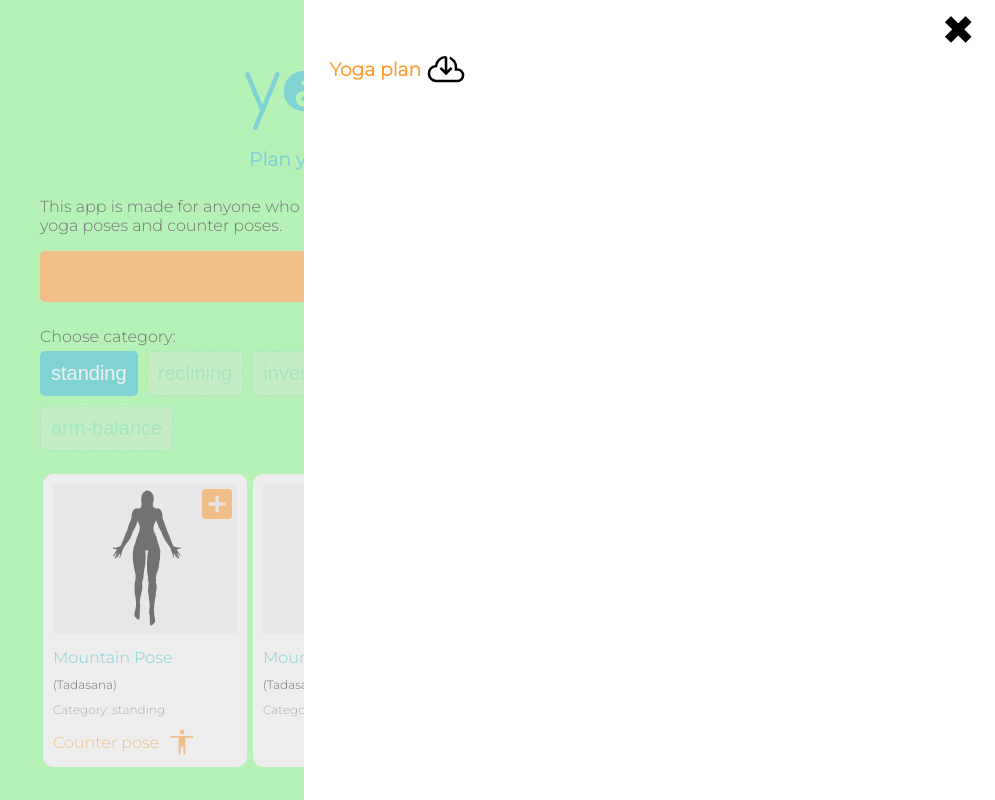
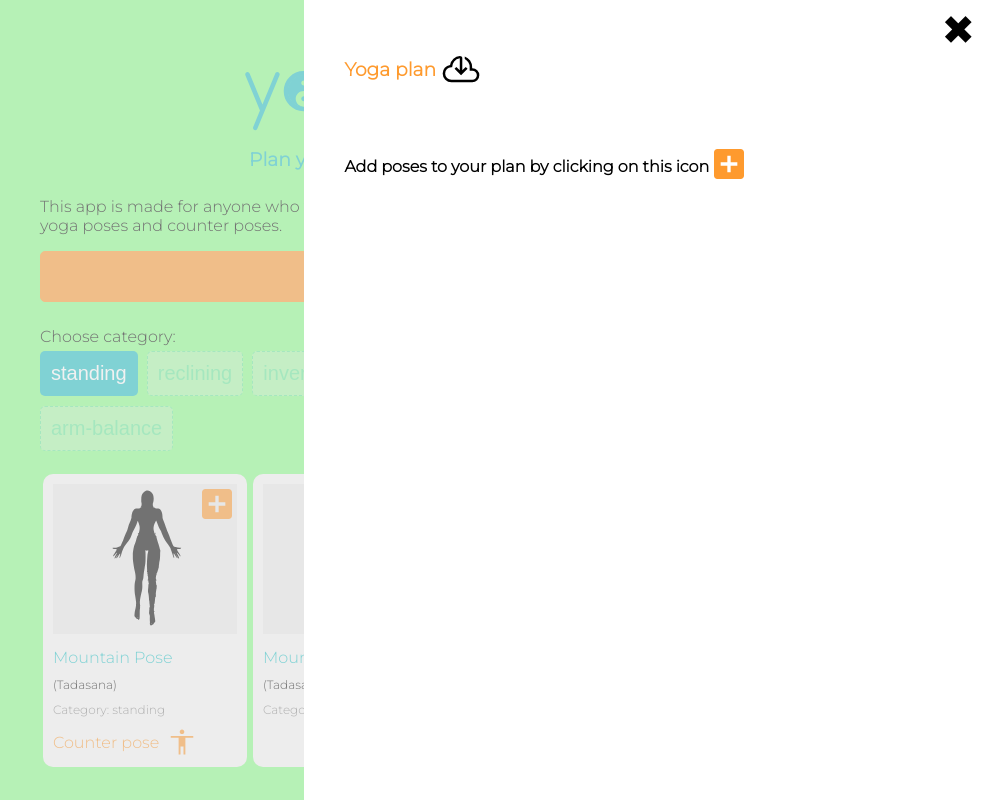
Before and after one commit to fromzerotoheroquest/Yoga-App, a plain HTML site: page index.html in a window 1280 px wide. Both pictures are taken after a click on the button "Plan". Shown: the whole page, without its empty margins (285-1280 px from the left). Drawn offline with nearby package versions, Linux system fonts and the light colour scheme.

Commit message:
Plan interface ok

```diff
--- a/css/style.css
+++ b/css/style.css
@@ -84,6 +84,7 @@ main {
   display: flex;
   align-items: center;
   color:#fe9a2e;
+  padding-left: 15px;
 }
 
 #plan .clone {
@@ -203,10 +204,12 @@ main {
   padding: 15px;
 }
 
-/* #standing-btn {
-  opacity:1;
 
-} */
+#plan-advice {
+  display: flex;
+  align-items: center;
+  padding-left: 15px;
+}
 
 #filter {
   margin: 25px 0 10px 0;
--- a/src/main.js
+++ b/src/main.js
@@ -54,7 +54,7 @@ loadPoses().then(() => {
       $('.clone').fadeIn()
 
       // plan button animation to indicate user that a pose has been added to the plan
-      animatePlanButton ()
+      animatePlanButton()
 
 
     })
@@ -78,8 +78,8 @@ loadPoses().then(() => {
       )
       //add pose to selected poses
       $(`#pose-${poses[i].id}-counter-${poses[i].counterpose[j].id}`).click(function () {
-      // plan button animation to indicate user that a pose has been added to the plan
-        animatePlanButton ()
+        // plan button animation to indicate user that a pose has been added to the plan
+        animatePlanButton()
         $("#selected-poses").append(
           `<div class="counter-pose">
             <div class="illustration"><img src="assets/poses/${poses[i].counterpose[j].image}"/></div>
@@ -120,8 +120,8 @@ loadPoses().then(() => {
   $('#standing-btn').trigger('click');
 })
 
-  // plan button animation to indicate user that a pose has been added to the plan
-function animatePlanButton () {
+// plan button animation to indicate user that a pose has been added to the plan
+function animatePlanButton() {
   $('#plan-btn').animate({
     opacity: '.3'
   }, 50).animate({
@@ -153,9 +153,9 @@ $("#print-btn").click(function () {
   frameDoc.document.write('</body></html>');
   frameDoc.document.close();
   setTimeout(function () {
-      window.frames["frame1"].focus();
-      window.frames["frame1"].print();
-      frame1.remove();
+    window.frames["frame1"].focus();
+    window.frames["frame1"].print();
+    frame1.remove();
   }, 500);
   $("#close-plan-btn, .del-btn , #print-btn").show();
 
@@ -170,6 +170,12 @@ $("#close-plan-btn, #blurry-bg").click(() => {
 })
 
 $("#plan-btn").click(() => {
+  $("#plan-advice").remove()
+  if ($('#selected-poses div').length === 0) {
+    $("#plan").append(
+      `<h4 id="plan-advice">Add poses to your plan by clicking on this icon<span class="add-btn" > <img src="assets/add_icon.svg"></span></h4>`
+    )
+  }
   $("#plan, #blurry-bg").fadeIn();
   $('#blurry-bg').css({
     'height': $(document).height() + 'px'
```
